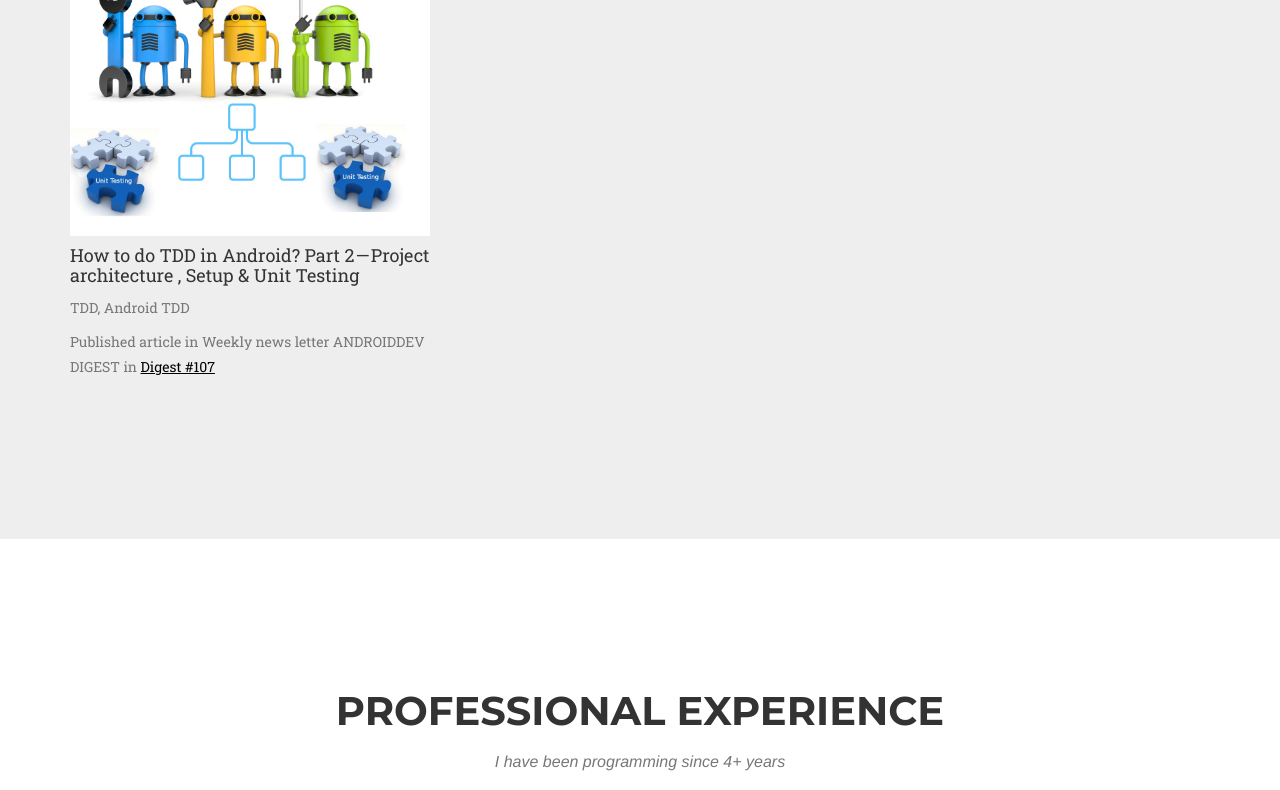
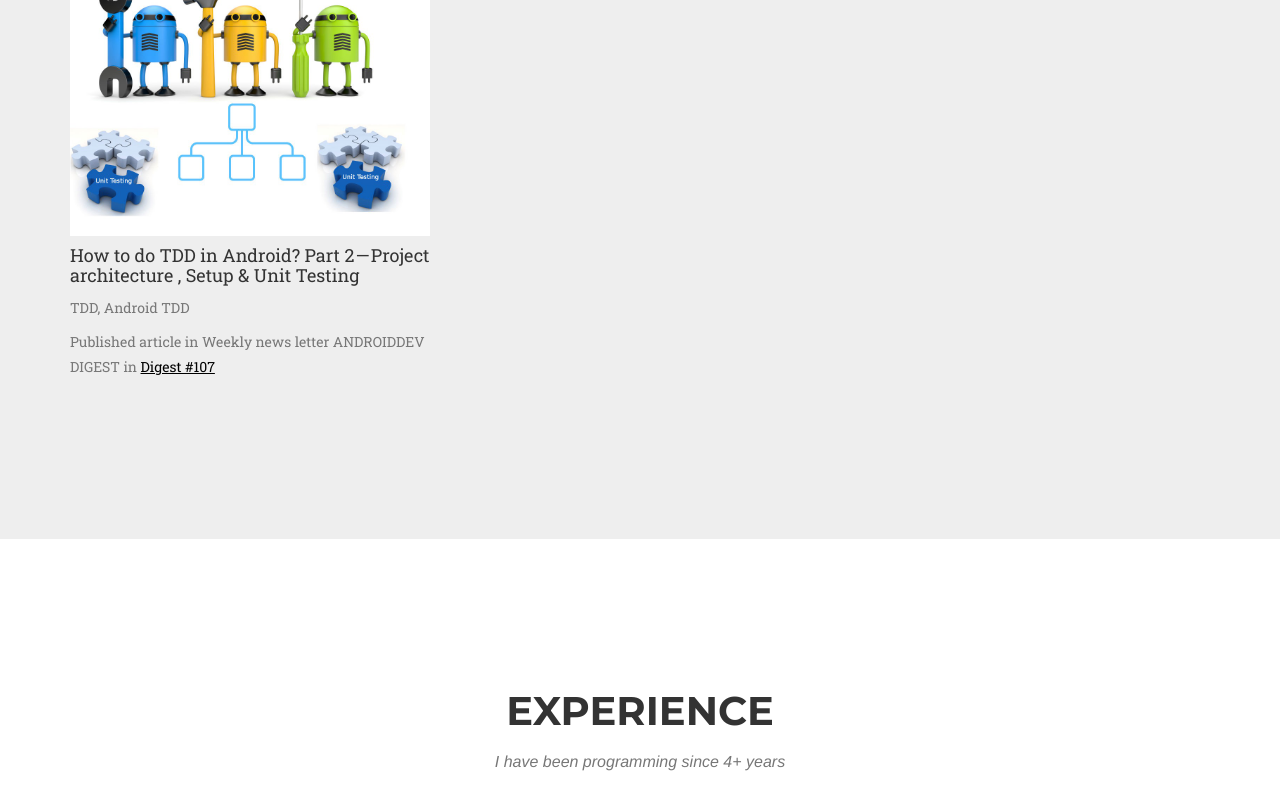
Before and after one commit to NileshJarad/nileshjarad.github.io, a plain HTML site: page index.html in a window 1280 px wide. Shown: the part 2010-2800 px from the top of the page. Drawn offline with nearby package versions, Linux system fonts and the light colour scheme; a web font is replaced by a local one.

Commit message:
Some minor mistake corrected

```diff
--- a/index.html
+++ b/index.html
@@ -68,7 +68,7 @@
                         <a class="page-scroll" href="#achievement">Achievement</a>
                     </li>
                     <li>
-                        <a class="page-scroll" href="#professional_summary">Profesional</a>
+                        <a class="page-scroll" href="#experience">Experience</a>
                     </li>
                     <li>
                         <a class="page-scroll" href="#about">About</a>
@@ -201,11 +201,11 @@
     </section>
 
     <!-- About Section -->
-    <section id="professional_summary">
+    <section id="experience">
         <div class="container">
             <div class="row">
                 <div class="col-lg-12 text-center">
-                    <h2 class="section-heading">Professional Experience</h2>
+                    <h2 class="section-heading">Experience</h2>
                     <h3 class="section-subheading text-muted">I have been programming since 4+ years</h3>
                 </div>
             </div>
```
